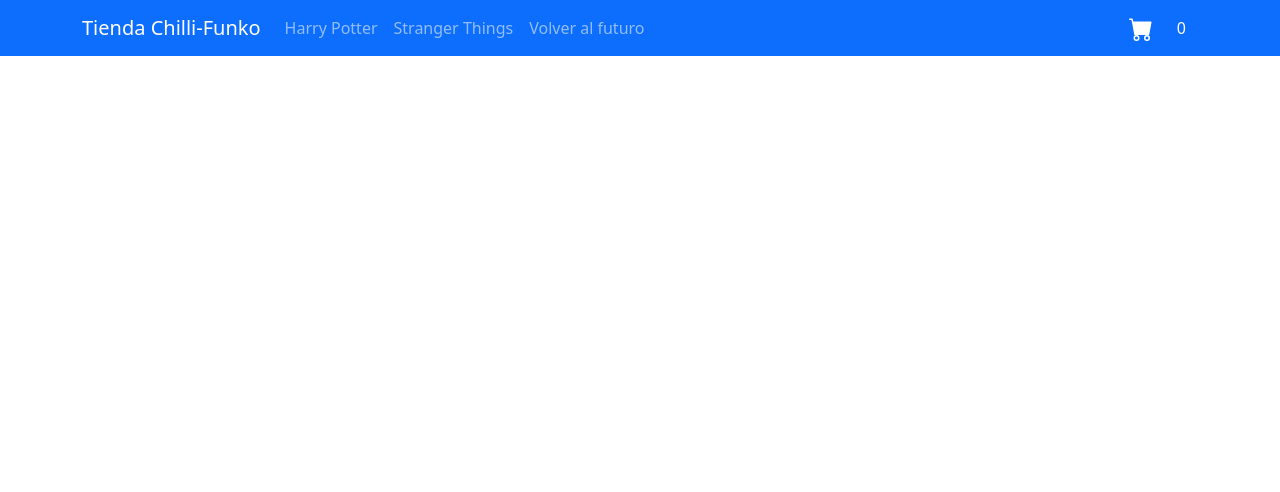
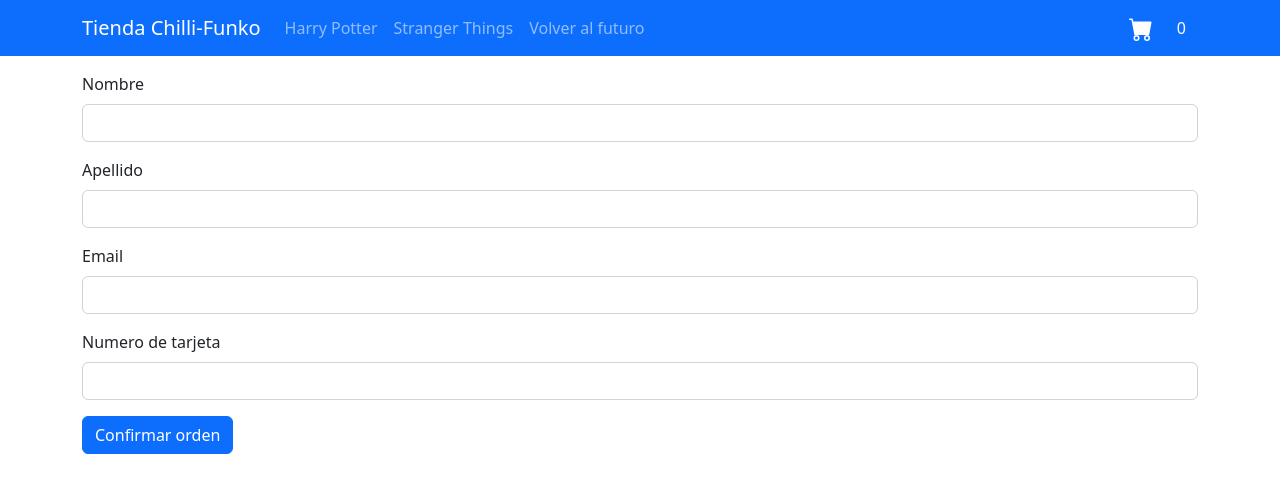
Before and after one commit to Fgarciaaa/FrancoGarciaChillitatto, a React (Create React App) app: page /checkout in a window 1280 px wide. Shown: the top 492 px of the page. Built offline with nearby package versions, Linux system fonts and the light colour scheme.

Commit message:
entrega final

```diff
--- a/package.json
+++ b/package.json
@@ -12,6 +12,7 @@
     "react": "^18.2.0",
     "react-bootstrap": "^2.5.0",
     "react-dom": "^18.2.0",
+    "react-hook-form": "^7.37.0",
     "react-icons": "^4.4.0",
     "react-router-dom": "^6.4.0",
     "react-scripts": "5.0.1",
--- a/src/App.js
+++ b/src/App.js
@@ -1,3 +1,4 @@
+import Checkout from "./components/Checkout";
 import { BrowserRouter, Route, Routes } from "react-router-dom";
 import ItemDetailContainer from "./components/ItemDetailContainer";
 import ItemListContainer from "./components/ItemListContainer";
@@ -16,6 +17,7 @@ export default function App() {
           <Route path="/category/:categoryId" element={<ItemListContainer />} />
           <Route path="/detail/:id" element={<ItemDetailContainer />} />
           <Route path="/cart" element={<Cart />} />
+          <Route path="/checkout" element={<Checkout />} />
         </Routes>
       </BrowserRouter>
     </CartProvider>
--- a/src/components/Cart.js
+++ b/src/components/Cart.js
@@ -5,7 +5,7 @@ import { BsTrash } from "react-icons/bs";
 import { Link } from "react-router-dom";
 
 const Cart = () => {
-  const { cart, clear, remove } = useContext(CartContext);
+  const { cart, clear, remove, getTotalPrice } = useContext(CartContext);
 
   if (cart.length === 0)
     return (
@@ -16,11 +16,6 @@ const Cart = () => {
         </Button>
       </Container>
     );
-
-  const total = cart.reduce(
-    (acc, { price, quantity }) => acc + price * quantity,
-    0
-  );
 
   return (
     <Container className="mt-3">
@@ -58,7 +53,7 @@ const Cart = () => {
           </Col>
         </Row>
       ))}
-      <h3 className="mt-3 text-center">Total del pedido: ${total}</h3>
+      <h3 className="mt-3 text-center">Total del pedido: ${getTotalPrice()}</h3>
       <Row className="mt-5">
         <Col className="d-flex justify-content-center">
           <Button variant="outline-danger" onClick={clear}>
@@ -66,7 +61,7 @@ const Cart = () => {
           </Button>
         </Col>
         <Col className="d-flex justify-content-center">
-          <Button variant="outline-success">Finalizar compra</Button>
+        <Button as={Link} to="/checkout" variant="outline-success">Finalizar compra</Button>
         </Col>
       </Row>
     </Container>
--- /dev/null
+++ b/src/components/Checkout.js
@@ -0,0 +1,116 @@
+import { useForm } from "react-hook-form";
+import { Form, Button, Col, Container, Row } from "react-bootstrap";
+import { useCart } from "../contexts/CartContext";
+import { getFirestore, collection, addDoc } from "firebase/firestore";
+import { useState } from "react";
+import { Link } from "react-router-dom";
+
+const EMAIL_REGEX =
+  /^(([^<>()\[\]\\.,;:\s@"]+(\.[^<>()\[\]\\.,;:\s@"]+)*)|(".+"))@((\[[0-9]{1,3}\.[0-9]{1,3}\.[0-9]{1,3}\.[0-9]{1,3}])|(([a-zA-Z\-0-9]+\.)+[a-zA-Z]{2,}))$/;
+
+const Checkout = () => {
+  const { cart, getTotalPrice, clear } = useCart();
+  const [orderId, setOrderId] = useState();
+  const {
+    register,
+    handleSubmit,
+    formState: { errors, isSubmitting, isSubmitSuccessful },
+  } = useForm();
+
+  const onSubmit = (form) => {
+    const order = {
+      buyer: {
+        ...form,
+      },
+      total: getTotalPrice(),
+      items: cart,
+    };
+
+    const db = getFirestore();
+    const query = collection(db, "orders");
+
+    return addDoc(query, order).then((resp) => {
+      setOrderId(resp.id);
+      clear();
+    });
+  };
+
+  if (isSubmitSuccessful) {
+    return (
+      <Container className="mt-3 d-flex flex-column justify-content-center align-items-center">
+        <h4 className="fs-4" style={{ color: "#212529" }}>
+          Orden generada correctamente: {orderId}
+        </h4>
+        <Button as={Link} to="/" variant="warning">
+          Ir a inicio.
+        </Button>
+      </Container>
+    );
+  }
+
+  return (
+    <Container className="mt-3">
+      <Form onSubmit={handleSubmit(onSubmit)}>
+        <Row>
+          <Form.Group as={Col} md="12" className="mb-3">
+            <Form.Label>Nombre</Form.Label>
+            <Form.Control
+              type="text"
+              {...register("name", { required: true })}
+              isInvalid={errors.name}
+            />
+            <Form.Control.Feedback type="invalid">
+              Este campo es obligatorio
+            </Form.Control.Feedback>
+          </Form.Group>
+
+          <Form.Group as={Col} md="12" className="mb-3">
+            <Form.Label>Apellido</Form.Label>
+            <Form.Control
+              type="text"
+              isInvalid={errors.lastname}
+              {...register("lastname", { required: true })}
+            />
+            <Form.Control.Feedback type="invalid">
+              Este campo es obligatorio
+            </Form.Control.Feedback>
+          </Form.Group>
+
+          <Form.Group as={Col} md="12" className="mb-3">
+            <Form.Label>Email</Form.Label>
+            <Form.Control
+              type="text"
+              isInvalid={errors.email}
+              {...register("email", {
+                pattern: EMAIL_REGEX,
+                required: true,
+              })}
+            />
+            <Form.Control.Feedback type="invalid">
+              {errors.email?.type === "required" && "Este campo es obligatorio"}
+              {errors.email?.type === "pattern" && "Formato invalido"}
+            </Form.Control.Feedback>
+          </Form.Group>
+
+          <Form.Group as={Col} md="12" className="mb-3">
+            <Form.Label>Numero de tarjeta</Form.Label>
+            <Form.Control
+              type="number"
+              isInvalid={errors.creditCard}
+              {...register("creditCard", { required: true })}
+            />
+            <Form.Control.Feedback type="invalid">
+              Este campo es obligatorio
+            </Form.Control.Feedback>
+          </Form.Group>
+        </Row>
+
+        <Button variant="primary" type="submit" disabled={isSubmitting}>
+          {isSubmitting ? "Enviando informacion ..." : "Confirmar orden"}
+        </Button>
+      </Form>
+    </Container>
+  );
+};
+
+export default Checkout;
--- a/src/contexts/CartContext.jsx
+++ b/src/contexts/CartContext.jsx
@@ -25,6 +25,11 @@ export const CartProvider = ({ children }) => {
     setCart([]);
   };
 
+  const getTotalPrice = () => cart.reduce(
+    (acc, { price, quantity }) => acc + price * quantity,
+    0
+  );
+
   const remove = (id) => setCart(cart.filter((x) => x.id !== id));
 
   const getCartQuantity = () =>
@@ -38,7 +43,7 @@ export const CartProvider = ({ children }) => {
 
   return (
     <CartContext.Provider
-      value={{ cart, addProduct, clear, getProductQuantity, getCartQuantity, remove }}
+      value={{ getTotalPrice, cart, addProduct, clear, getProductQuantity, getCartQuantity, remove }}
     >
       {children}
     </CartContext.Provider>
```
Also changed, not shown: 2 other files (tests, documents, lock files or other folders).
